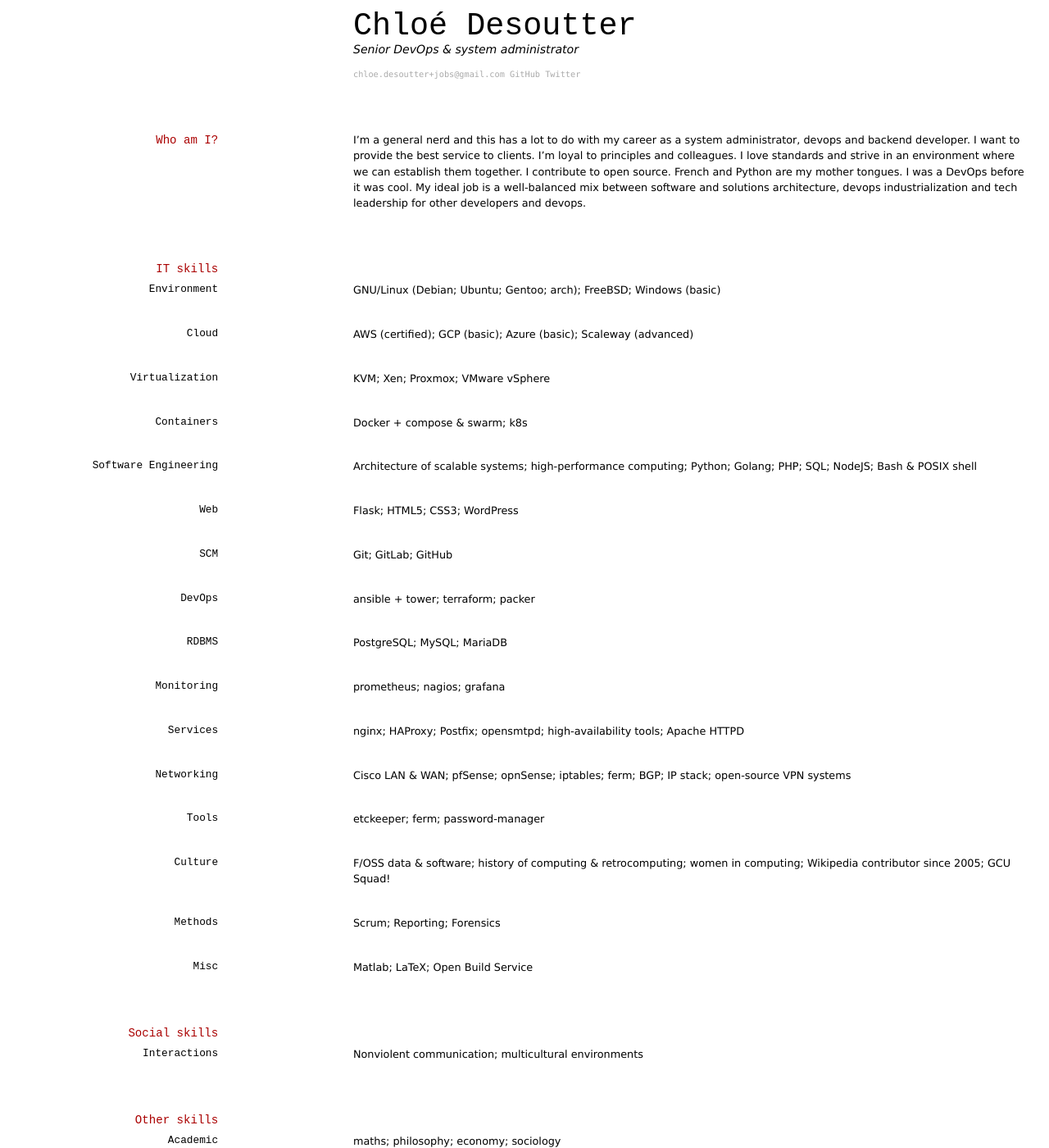
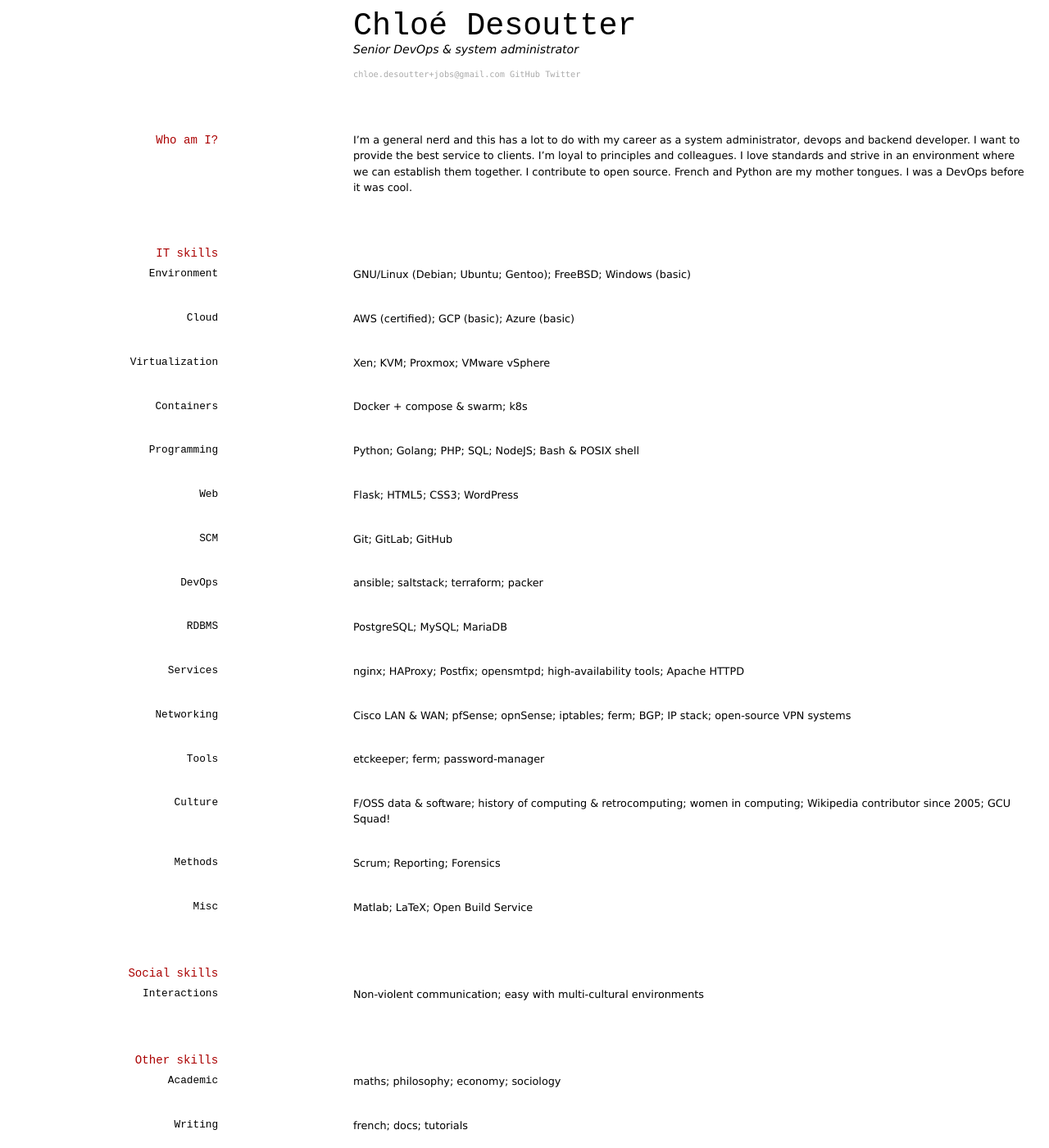
Before and after one commit to ChloeTigre/matcha-cv.github.io, a Jekyll site: the page built from public/index.md, in a window 1280 px wide and 1400 px high. Shown: the whole window at 82% size. Built offline with Jekyll 4.4.1, drawn with Linux system fonts in a browser that asks for light colours; some of the changed text lies outside the part shown.

Commit message:
publishing pages

```diff
--- a/public/index.md
+++ b/public/index.md
@@ -15,7 +15,7 @@
 
 ## Who am I?
 
-I'm a general nerd and this has a lot to do with my career as a system administrator, devops and backend developer. I want to provide the best service to clients. I'm loyal to principles and colleagues. I love standards and strive in an environment where we can establish them together. I contribute to open source. French and Python are my mother tongues. I was a DevOps before it was cool. My ideal job is a well-balanced mix between software and solutions architecture, devops industrialization and tech leadership for other developers and devops.
+I'm a general nerd and this has a lot to do with my career as a system administrator, devops and backend developer. I want to provide the best service to clients. I'm loyal to principles and colleagues. I love standards and strive in an environment where we can establish them together. I contribute to open source. French and Python are my mother tongues. I was a DevOps before it was cool.
 
 
 
@@ -23,19 +23,19 @@
 ## IT skills
 
 ### Environment
-GNU/Linux (Debian; Ubuntu; Gentoo; arch); FreeBSD; Windows (basic)
+GNU/Linux (Debian; Ubuntu; Gentoo); FreeBSD; Windows (basic)
 
 ### Cloud
-AWS (certified); GCP (basic); Azure (basic); Scaleway (advanced)
+AWS (certified); GCP (basic); Azure (basic)
 
 ### Virtualization
-KVM; Xen; Proxmox; VMware vSphere
+Xen; KVM; Proxmox; VMware vSphere
 
 ### Containers
 Docker + compose & swarm; k8s
 
-### Software Engineering
-Architecture of scalable systems; high-performance computing; Python; Golang; PHP; SQL; NodeJS; Bash & POSIX shell
+### Programming
+Python; Golang; PHP; SQL; NodeJS; Bash & POSIX shell
 
 ### Web
 Flask; HTML5; CSS3; WordPress
@@ -44,13 +44,10 @@
 Git; GitLab; GitHub
 
 ### DevOps
-ansible + tower; terraform; packer
+ansible; saltstack; terraform; packer
 
 ### RDBMS
 PostgreSQL; MySQL; MariaDB
-
-### Monitoring
-prometheus; nagios; grafana
 
 ### Services
 nginx; HAProxy; Postfix; opensmtpd; high-availability tools; Apache HTTPD
@@ -73,7 +70,7 @@
 ## Social skills
 
 ### Interactions
-Nonviolent communication; multicultural environments
+Non-violent communication; easy with multi-cultural environments
 
 ## Other skills
 
@@ -115,8 +112,8 @@
 
 `2019-2020`
 __Bluenove, Paris__
-DevOps-wise, I build the tools that deploy stacks of open source collective intelligence solutions and as co-Tech Lead I help developers study technical problems and produce elegant and efficient algorithmic and architectural solutions to these.
-devops; architecture; technical leadership; system administration; network administration; relational databases; development; security; containers
+As the DevOps in a product development team, I am in charge of managing the packaging and deployment process of the app, building tools to go towards infrastructure as code, analyze issues and provide system and stack insight to solve them.
+devops; system administration; network administration; relational databases; development; security; containers
 
 `2017-2019`
 __Believe Digital, Paris__
```
Also changed, not shown: other parts of public/index.md (+1 -1 lines).
